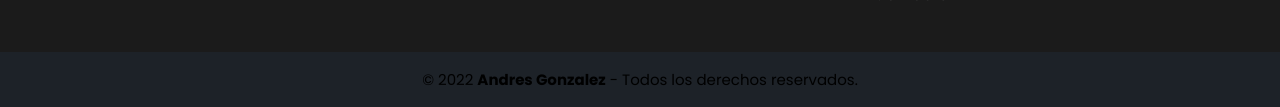
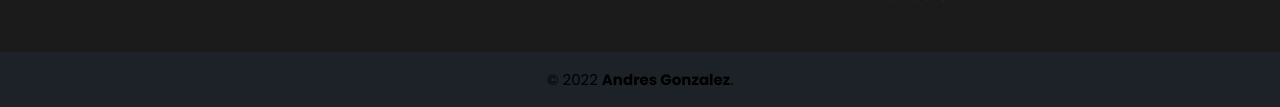
Before and after one commit to Joni92/mercado-coderproject, a plain HTML site: page profile.html in a window 1280 px wide. Shown: the part 1148-1255 px from the top of the page. Drawn offline with nearby package versions, Linux system fonts and the light colour scheme.

Commit message:
Update profile.html

```diff
--- a/profile.html
+++ b/profile.html
@@ -117,7 +117,7 @@
             </div>
         </div>
         <div class="grupo-2">
-            <small>&copy; 2022 <b>Andres Gonzalez</b> - Todos los derechos reservados.</small>
+            <small>&copy; 2022 <b>Andres Gonzalez</b>.</small>
         </div>
     </footer>
 
```
